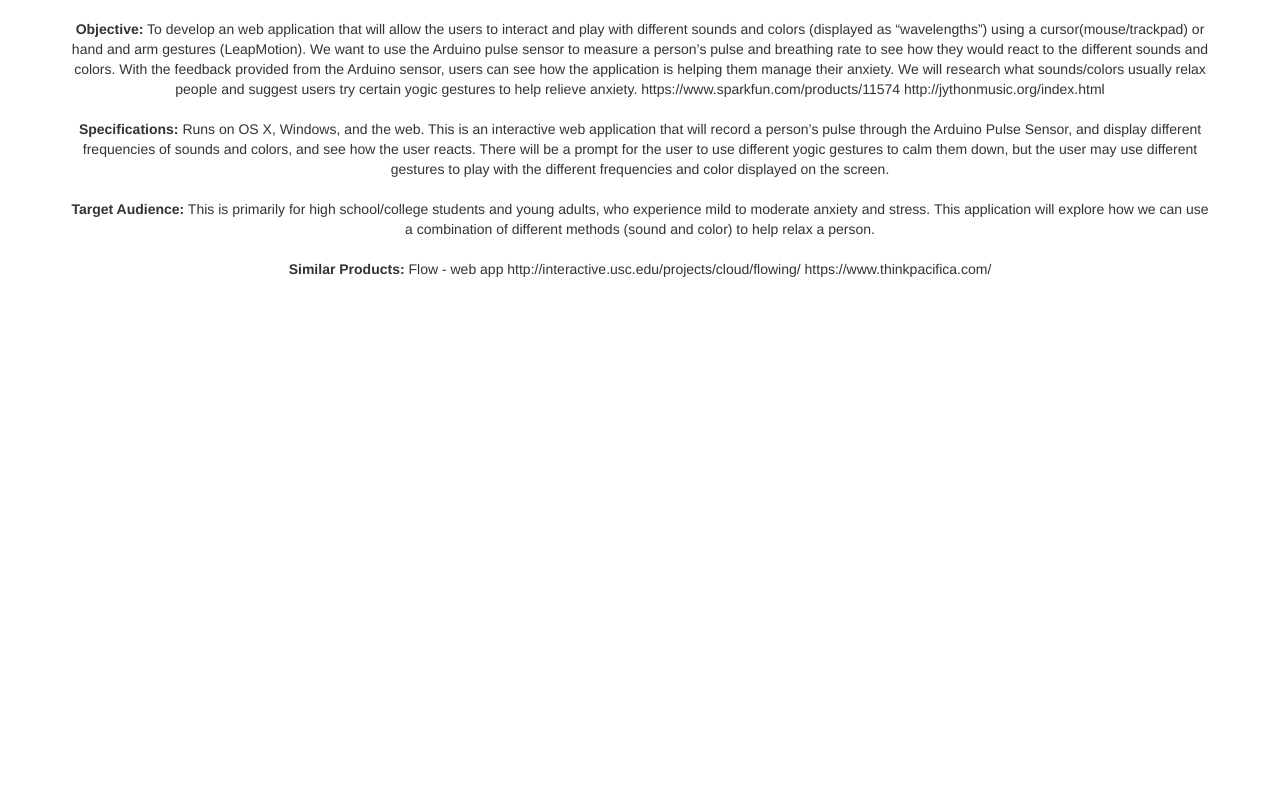
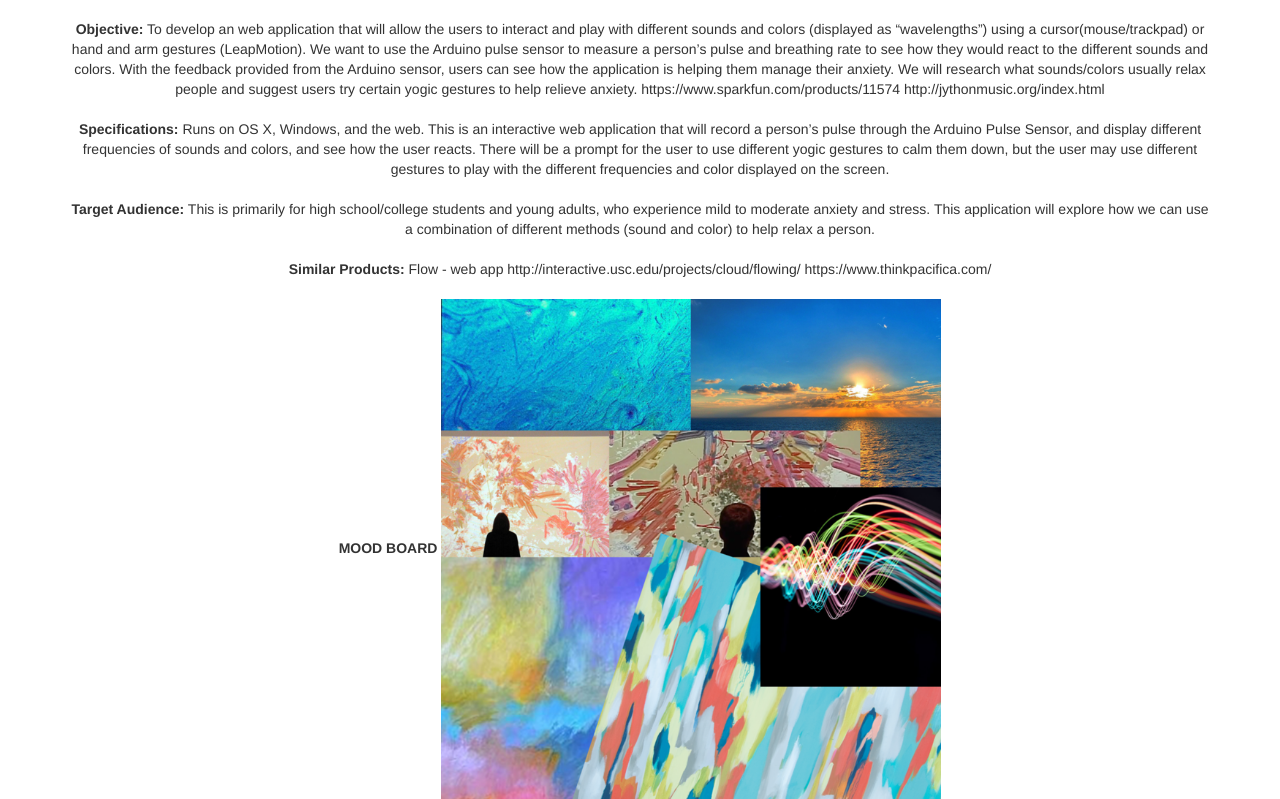
Before and after one commit to jacolin-web/MoodWave, a plain HTML site: page pages/intro.html in a window 1280 px wide. Shown: the part 491-1290 px from the top of the page. Before the commit the page ends 800 px from the top, so only its background shows below. Drawn offline with Linux system fonts and the light colour scheme.

Commit message:
Added moldboard

```diff
--- a/pages/intro.html
+++ b/pages/intro.html
@@ -117,6 +117,9 @@
                 http://interactive.usc.edu/projects/cloud/flowing/
                 https://www.thinkpacifica.com/</br></br>
 
+                <b>MOOD BOARD</b>
+                <img width="500" src="../img/moodboard.png"><br>
+
             </div>
         </div>
         <!-- /.row -->
```
Also changed, not shown: img/moodboard.png (added).
